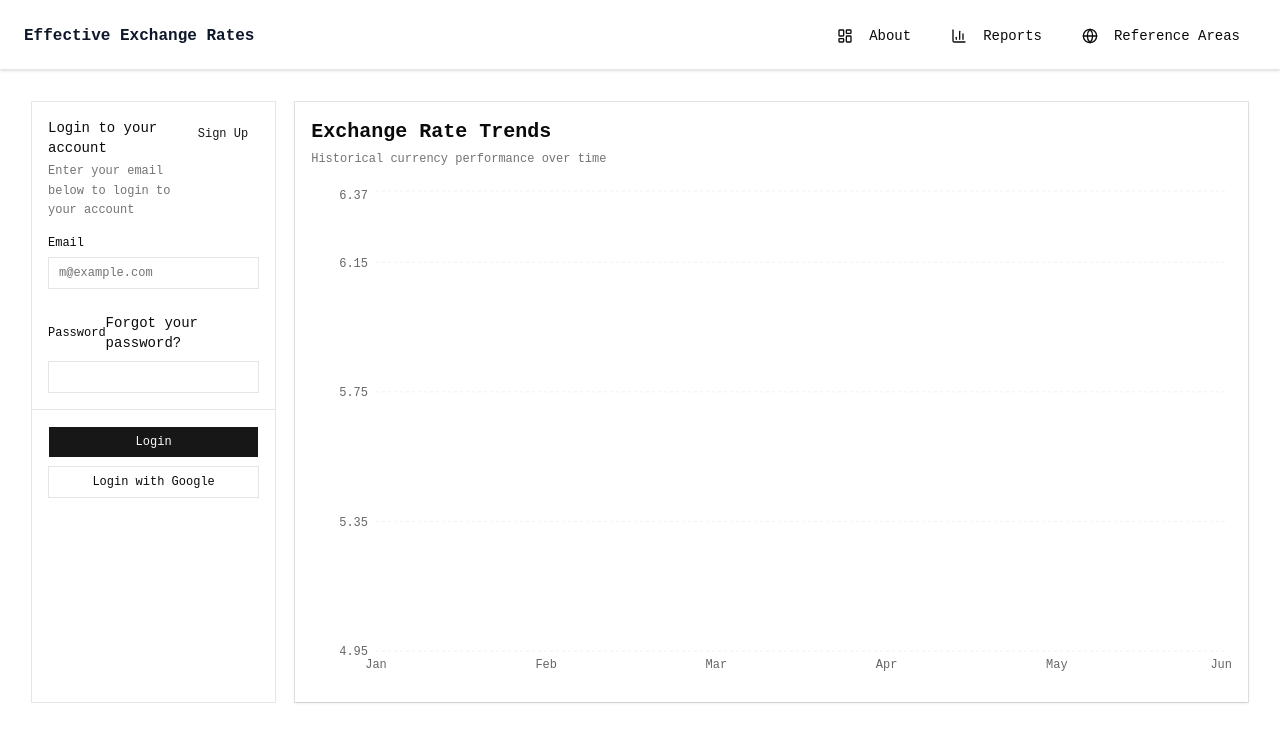
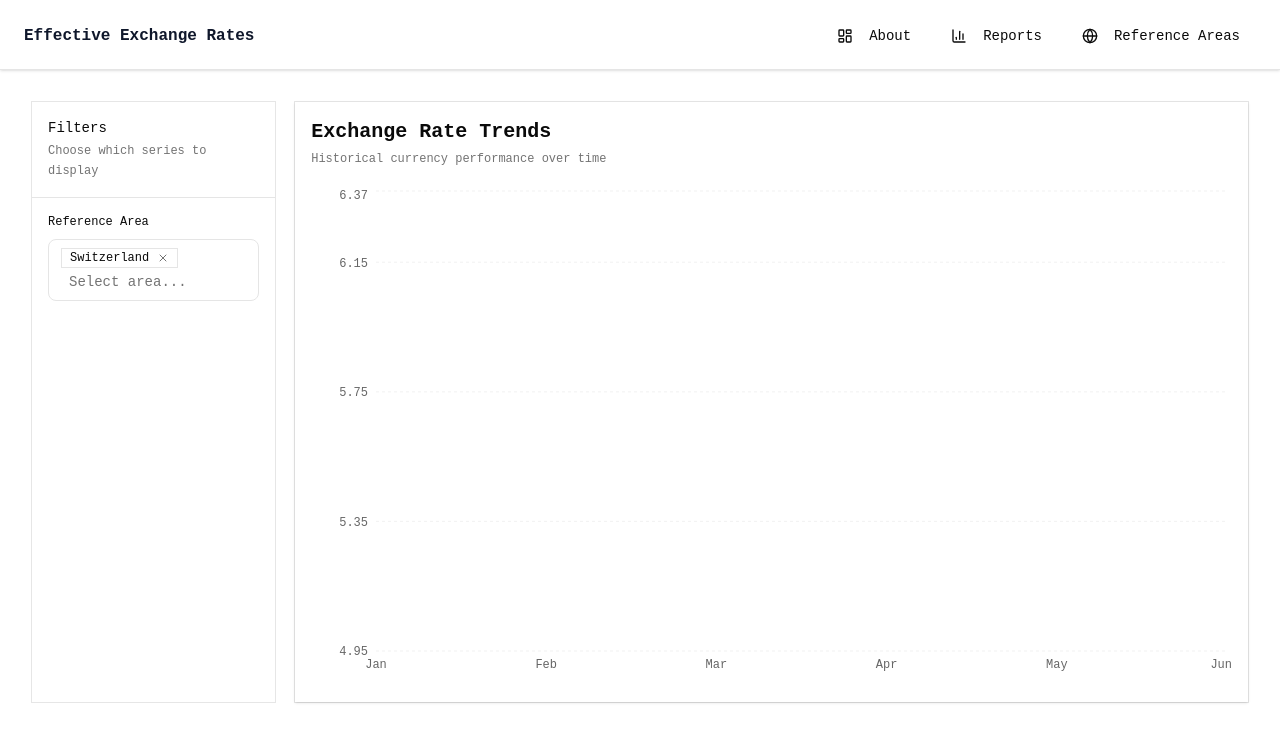
Before and after one commit to rebecaaras/eer-app, a React (Vite) app: page / in a window 1280 px wide. Shown: the top 742 px of the page. Built offline with nearby package versions, Linux system fonts and the light colour scheme.

Commit message:
add multi-select for ref area input selector

```diff
--- a/src/components/ChartFiltersCard.tsx
+++ b/src/components/ChartFiltersCard.tsx
@@ -1,55 +1,25 @@
-import { Button } from "../components/ui/button"
-import { Input } from "../components/ui/input"
-import { Label } from "../components/ui/label"
-import { Card, CardAction, CardContent, CardDescription, CardFooter, CardHeader, CardTitle,} from "../components/ui/card"
+import { Card, CardDescription, CardFooter, CardHeader, CardTitle,} from "../components/ui/card"
+import {
+  Field,
+  FieldLabel,
+} from "../components/ui/field"
+import MultiSelect from "./ui/multi-select"
 
 
 export default function ChartFiltersCard() {
   return (
     <Card className="w-full max-w-[20%] h-full mr-5 max-h-[600px]">
       <CardHeader>
-        <CardTitle>Login to your account</CardTitle>
+        <CardTitle>Filters</CardTitle>
         <CardDescription>
-          Enter your email below to login to your account
+          Choose which series to display
         </CardDescription>
-        <CardAction>
-          <Button variant="link">Sign Up</Button>
-        </CardAction>
       </CardHeader>
-      <CardContent>
-        <form>
-          <div className="flex flex-col gap-6">
-            <div className="grid gap-2">
-              <Label htmlFor="email">Email</Label>
-              <Input
-                id="email"
-                type="email"
-                placeholder="m@example.com"
-                required
-              />
-            </div>
-            <div className="grid gap-2">
-              <div className="flex items-center">
-                <Label htmlFor="password">Password</Label>
-                <a
-                  href="#"
-                  className="ml-auto inline-block text-sm underline-offset-4 hover:underline"
-                >
-                  Forgot your password?
-                </a>
-              </div>
-              <Input id="password" type="password" required />
-            </div>
-          </div>
-        </form>
-      </CardContent>
       <CardFooter className="flex-col gap-2">
-        <Button type="submit" className="w-full">
-          Login
-        </Button>
-        <Button variant="outline" className="w-full">
-          Login with Google
-        </Button>
+        <Field className="max-w-sm">
+        <FieldLabel htmlFor="inline-start-input">Reference Area</FieldLabel>
+        <MultiSelect/>
+      </Field>
       </CardFooter>
     </Card>
   )
```
